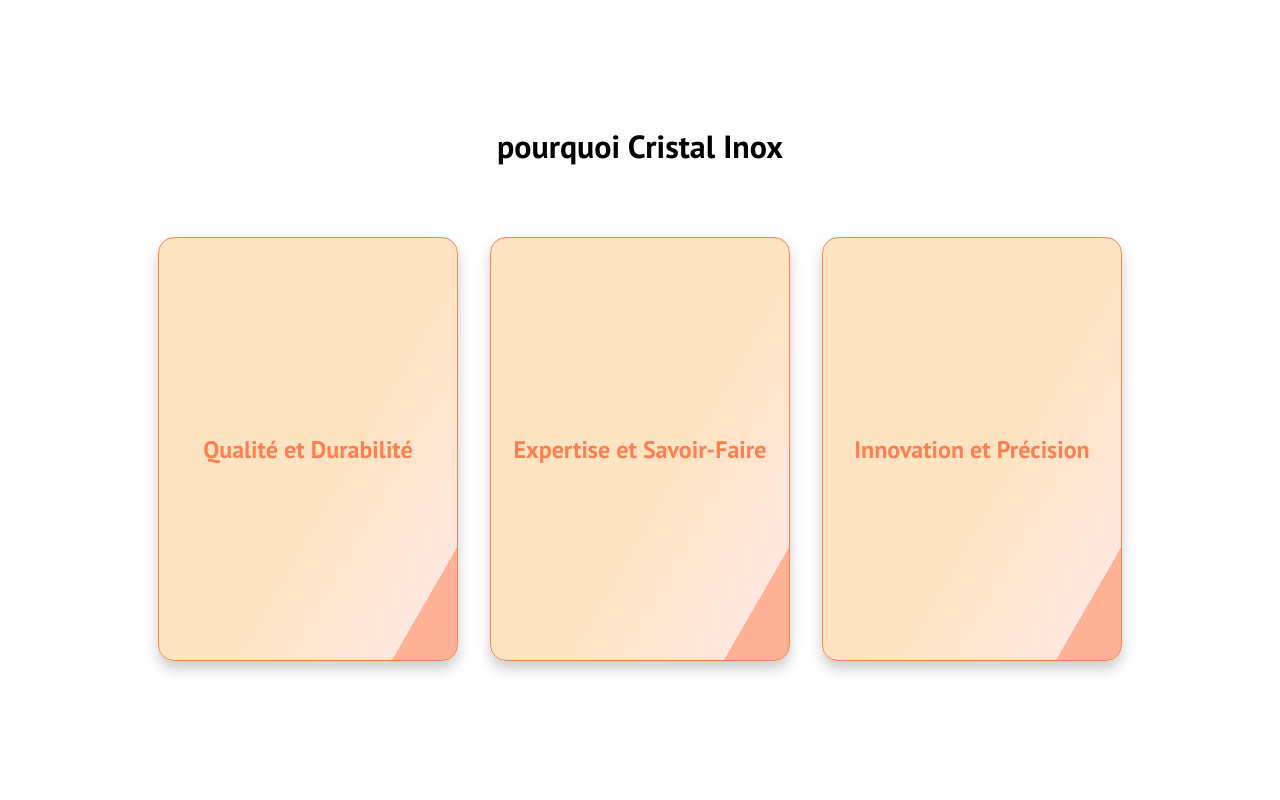
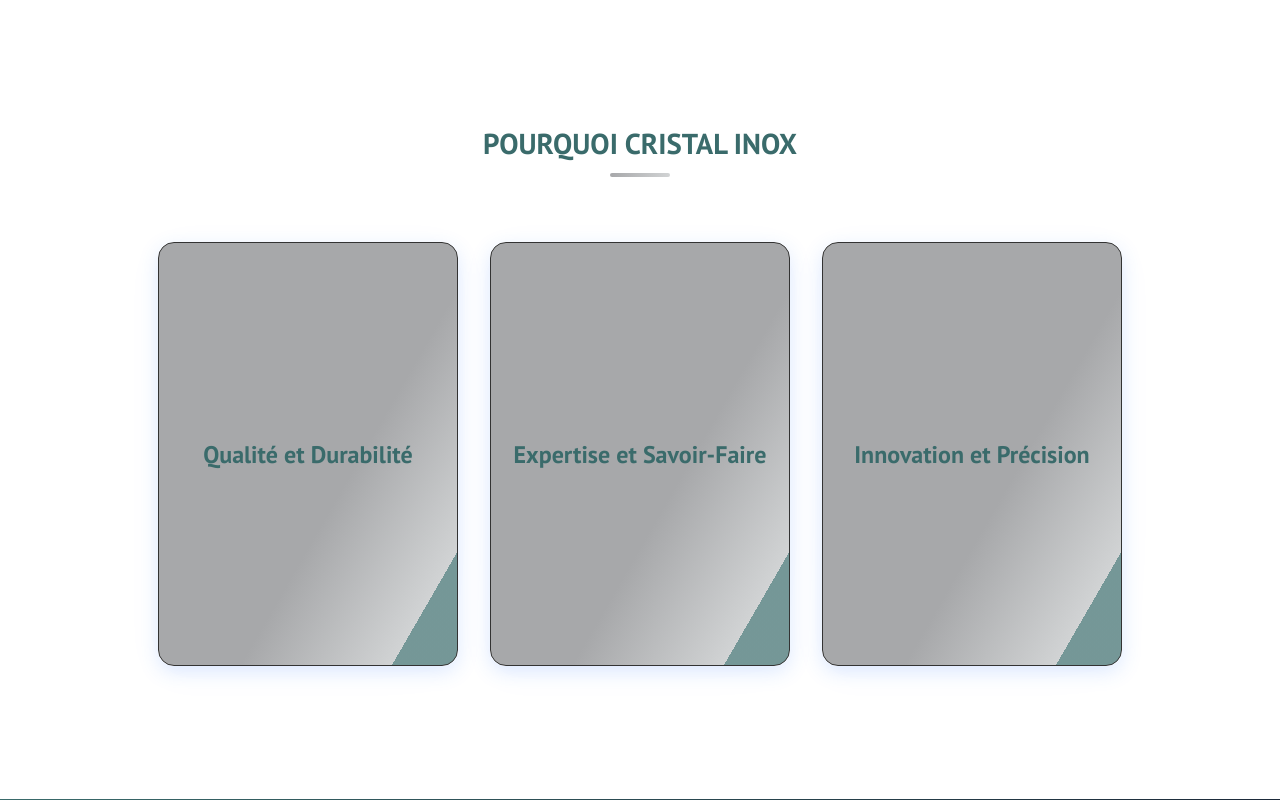
Before and after one commit to Youssefassad0/cristalinox3version, a React (Create React App) app: page / in a window 1280 px wide. Shown: the part 1440-2240 px from the top of the page. Built offline with nearby package versions, Linux system fonts and the light colour scheme; the HTML template or start-up script is replaced by a standard one; a web font is replaced by a local one.

Commit message:
modifer le style dfe cards

```diff
--- a/src/components/cardItems/CardItems.jsx
+++ b/src/components/cardItems/CardItems.jsx
@@ -8,7 +8,7 @@
         <figure className="cards__item__pic-wrap" data-category={props.label}>
           <img
             className="cards__item__img"
-            alt="Travel Image"
+            alt="cristal inox product"
             src={props.src}
           />
         </figure>
--- a/src/components/cardItems/Card_Why/Card_Valeur.jsx
+++ b/src/components/cardItems/Card_Why/Card_Valeur.jsx
@@ -1,24 +1,19 @@
-import React from 'react'
-import './Valeurs.css'
+import React from "react";
+import "./Valeurs.css";
 function Card_Valeur(props) {
   return (
     <div className="flip-card">
-        <div className="flip-card-inner">
-            <div className="flip-card-front">
-                <p className="title">
-                    {props.title}
-                </p>
-
-            </div>
-            <div className="flip-card-back">
-                {/* <p className="title">BACK</p> */}
-                <p>
-                    {props.text}
-                </p>
-            </div>
+      <div className="flip-card-inner">
+        <div className={`flip-card-front ${props.nameClass}`}>
+          <p className="title">{props.title}</p>
         </div>
+        <div className="flip-card-back">
+          {/* <p className="title">BACK</p> */}
+          <p>{props.text}</p>
+        </div>
+      </div>
     </div>
-  )
+  );
 }
 
-export default Card_Valeur
+export default Card_Valeur;
--- a/src/components/cardItems/Card_Why/Valeurs.css
+++ b/src/components/cardItems/Card_Why/Valeurs.css
@@ -3,9 +3,29 @@
   background: #fff;
 }
 
-h1 {
+
+.title-h1 {
+  font-size: 1.8rem;
+  font-weight: bold;
+  text-transform: uppercase;
   text-align: center;
+  color: #3A6B6B; /* Steel Blue */
+  position: relative;
+  padding-bottom: 10px;
 }
+
+.title-h1::after {
+  content: "";
+  width: 60px;
+  height: 4px;
+  background: linear-gradient(to right, #A7A8AA, #D1D3D4); /* Stainless Steel Gradient */
+  position: absolute;
+  bottom: -5px;
+  left: 50%;
+  transform: translateX(-50%);
+  border-radius: 2px;
+}
+
 
 .flip-card {
   background-color: transparent;
@@ -51,15 +71,30 @@
   height: 100%;
   -webkit-backface-visibility: hidden;
   backface-visibility: hidden;
-  border: 1px solid coral;
+  border: 1px solid #333333;
   border-radius: 1rem;
+  box-shadow: 0 6px 20px rgba(56, 125, 255, 0.17);
+  -webkit-filter: drop-shadow(0 6px 20px rgba(56, 125, 255, 0.017));
+  filter: drop-shadow(0 6px 20px rgba(56, 125, 255, 0.017));
 }
 
 .flip-card-front {
   background: linear-gradient(
     120deg,
-    bisque 60%,
-    rgb(255, 231, 222) 88%,
+    #A7A8AA 60%,  /* Stainless Steel Gray */
+    #D1D3D4 88%,  /* Lighter Silver */
+    #B0B0B0 40%,  /* Medium Gray */
+    rgba(58, 107, 107, 0.7) 48%  /* Steel Blue with Transparency */
+  );
+  color: #3A6B6B; /* Steel Blue */
+}
+
+
+.flip-card-front .bronz{
+  background: linear-gradient(
+    120deg,
+    #1A1A1A 60%,
+    #3B5B7B 88%,
     rgb(255, 211, 195) 40%,
     rgba(255, 127, 80, 0.603) 48%
   );
@@ -69,15 +104,16 @@
 .flip-card-back {
   background: linear-gradient(
     120deg,
-    rgb(255, 174, 145) 30%,
-    coral 88%,
-    bisque 40%,
-    rgb(255, 185, 160) 78%
+    #6C6D6F 30%,  /* Dark Stainless Steel */
+    #A7A8AA 88%,  /* Stainless Steel Gray */
+    #D1D3D4 40%,  /* Lighter Silver */
+    #3A6B6B 78%   /* Steel Blue */
   );
   color: white;
   transform: rotateY(180deg);
   font-size: 1.5em;
 }
+
 
 @media only screen and (min-width: 1200px) {
   .content__blog__container {
@@ -89,7 +125,6 @@
   .flip-card {
     display: flex;
     padding-top: 20px;
-    margin-bottom: 20px;
   }
 }
 
--- a/src/components/cardItems/Card_Why/Valeurs.jsx
+++ b/src/components/cardItems/Card_Why/Valeurs.jsx
@@ -4,12 +4,13 @@
 function Valeurs() {
   return (
     <div className="cards">
-      <h1>pourquoi Cristal Inox</h1>
+      <h1 className="title-h1" >pourquoi Cristal Inox</h1>
       <div className="cards__container">
         <div className="cards__wrapper">
           <ul className="cards__items">
             <Card_Valeur
               title={"Qualité et Durabilité"}
+              className="cards__item"
               text={
                 "nous utilisons de l'acier inoxydable haut de gamme pour garantir des réalisations solides, esthétiques et durables dans le temps."
               }
@@ -17,12 +18,14 @@
             />
             <Card_Valeur
               title={"Expertise et Savoir-Faire"}
+              className="cards__item"
               text={
                 "Forts d’une expérience en chaudronnerie inox, nous concevons des solutions sur-mesure adaptées aux secteurs de la décoration, du médical et de la tuyauterie."
               }
             />{" "}
             <Card_Valeur
               title={" Innovation et Précision"}
+              className="cards__item"
               text={
                 "Nous allions design et précision technique pour offrir des produits inox qui répondent aux exigences les plus élevées, du simple élément décoratif aux installations industrielles."
               }
--- a/src/components/navbar/Navbar.jsx
+++ b/src/components/navbar/Navbar.jsx
@@ -24,7 +24,7 @@
     <nav className="navbar">
       <div className="navbar-container">
         <Link to="/" className="navbar-logo" onClick={closeMobileMenu}>
-          CristalInox
+          Cristal Inox
         </Link>
         <div className="menu-icon" onClick={handleClick}>
           <i className={click ? "fas fa-times" : "fas fa-bars"} />
```
